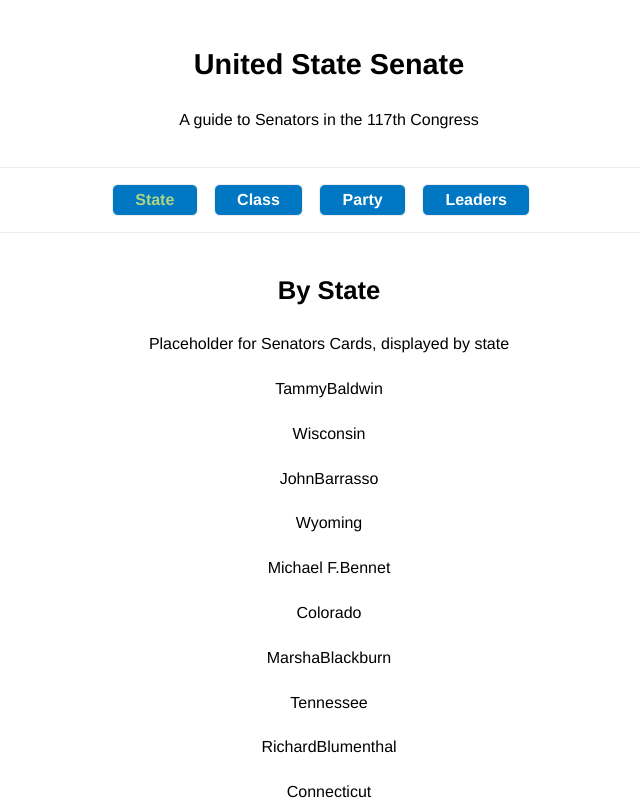
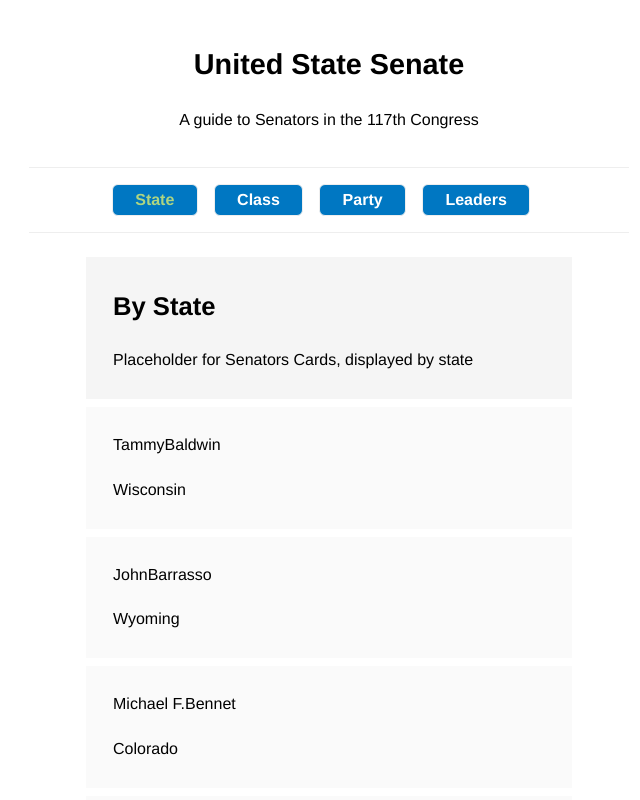
Before and after one commit to seankelliher/us-senators, a Vue app: page / in a window 1280 px wide. Shown: the top 800 px of the page, without its empty margins (311-951 px from the left). Built offline with nearby package versions, Linux system fonts and the light colour scheme.

Commit message:
Add 'gallery-title' and 'senator-card' classes. Minor tweaks to 'app' id and 'section'.

```diff
--- a/src/assets/style.css
+++ b/src/assets/style.css
@@ -1,6 +1,6 @@
 #app {
     width: 100%;
-    max-width: 900px;
+    max-width: 600px;
     margin: 0 auto;
     padding: 0;
     display: flex;
@@ -55,7 +55,22 @@ section {
     margin: 0;
     padding: 1em 5%;
     flex: initial; /*flex: 0 1 auto*/
-    text-align: center;
+}
+
+.gallery-title {
+    width: 80%;
+    margin: .5em 5%;
+    padding: .5em 5%;
+    flex: initial; /*flex: 0 1 auto*/
+    background: #f5f5f5; /*grey 100*/
+}
+
+.senator-card {
+    width: 80%;
+    margin: .5em 5%;
+    padding: .5em 5%;
+    flex: initial; /*flex: 0 1 auto*/
+    background: #fafafa; /*grey 50*/
 }
 
 p {
```
